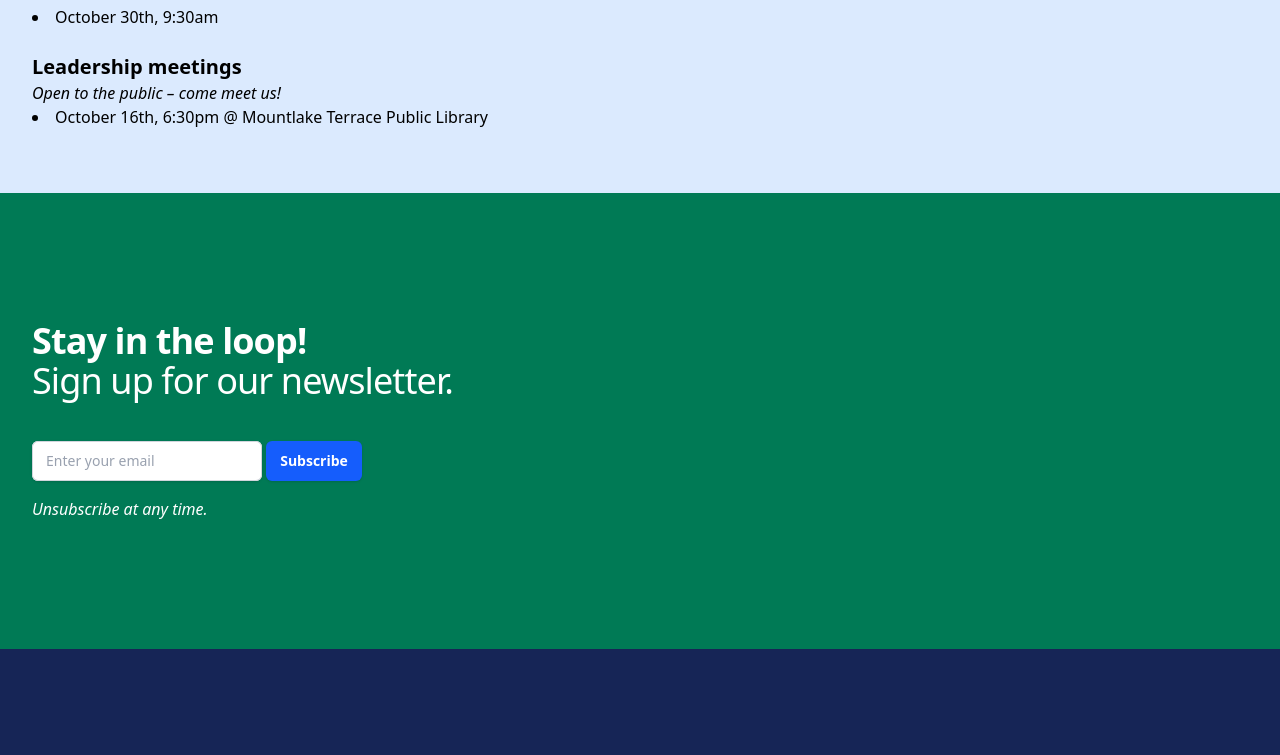
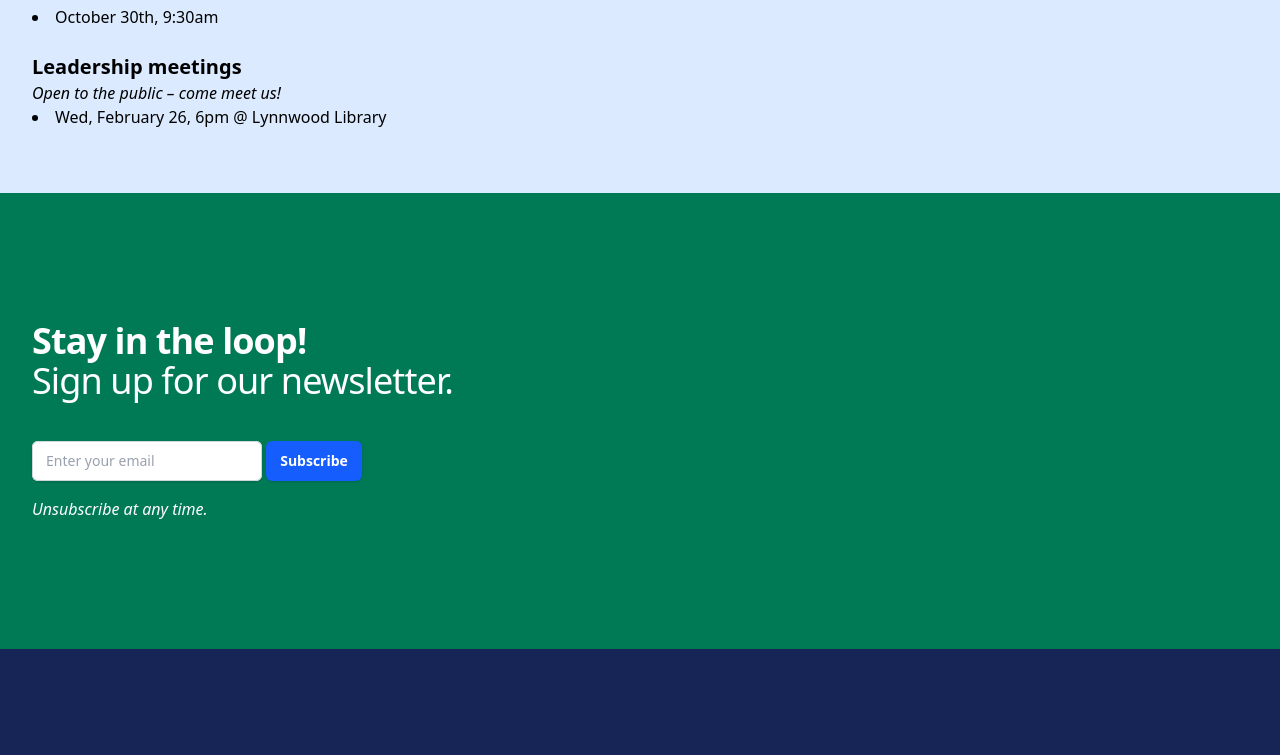
Before and after one commit to northsoundbikes/nsba-website, an Astro site: page / in a window 1280 px wide. Shown: the part 1828-2583 px from the top of the page. Built offline with nearby package versions, Linux system fonts and the light colour scheme; Astro itself is replaced by a stand-in of ours.

Commit message:
Update index.astro
Added mtg: February 26, 6pm @ Lynnwood Library

```diff
--- a/src/pages/index.astro
+++ b/src/pages/index.astro
@@ -169,7 +169,7 @@
 				<p class="italic">Open to the public – come meet us!</p>
 				<ul class="list-disc list-inside">
 					<li>
-						October 16th, 6:30pm @ Mountlake Terrace Public Library
+						Wed, February 26, 6pm @ Lynnwood Library
 					</li>
 				</ul>
 			</div>
```
